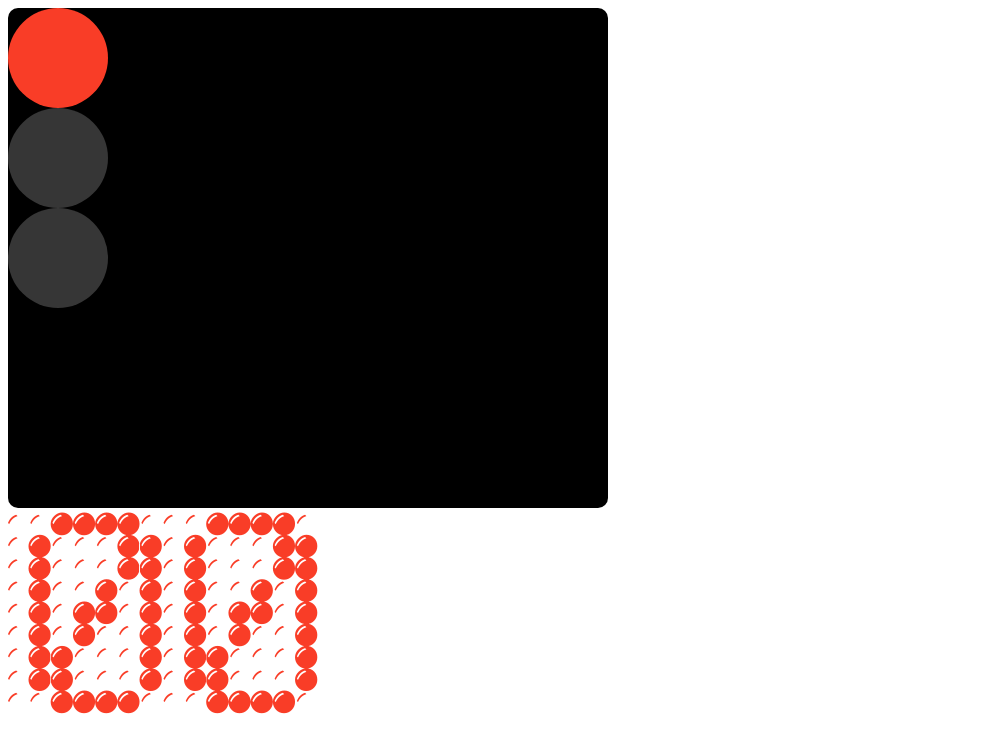
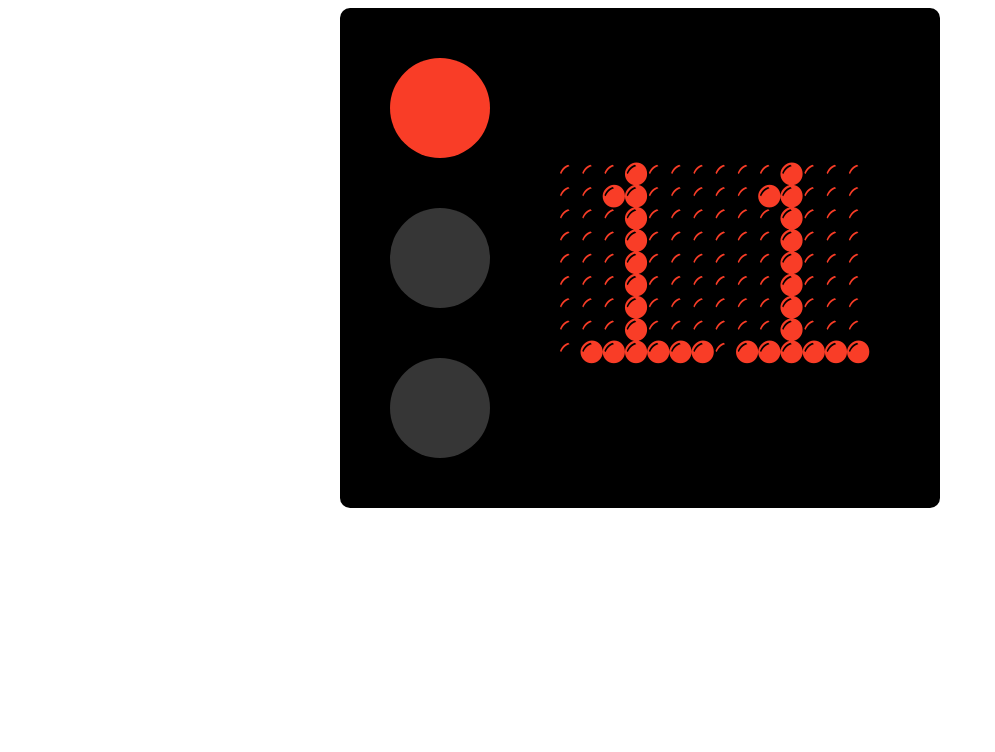
Before and after one commit to joaoaraya/js-semaforoTemporizador, a plain HTML site: page index.html in a window 1280 px wide. Shown: the whole page, without its empty margins (0-995 px from the left). Drawn offline with Linux system fonts and the light colour scheme.

Commit message:
funções do contador e alinhanmento no css

```diff
--- a/css/formas.css
+++ b/css/formas.css
@@ -3,7 +3,15 @@
     src: url("../fonts/led.TTF");
 }
 
+body{
+    display: grid;
+    place-items: center;
+    justify-items: center;
+}
+
 .sinal{
+    position: relative;
+    margin: 50px;
     width: 100px;
     height: 100px;
     background-color: rgb(54, 54, 54);
@@ -11,6 +19,7 @@
 }
 
 #base{
+    justify-content: center;
     width: 600px;
     height: 500px;
     background-color: black;
@@ -18,6 +27,9 @@
 }
 
 #timer{
+    position: relative;
+    top: -500px;
+    left: 220px;
     font-family: "LED BOARD REVERSED";
     font-size: 200px;
     color: rgb(54, 54, 54);
--- a/js/temporizador.js
+++ b/js/temporizador.js
@@ -1,37 +1,49 @@
-// Definir valor indice como (vazio)
-let valueIndex = null;
+// Definir valores iniciais
+let valueIndex = null, n = 16;
 
-// função 'proximo valor' (o 'valor indice' é menor que 52? (sim) add +1, (não) voltar p/ 0)
-const nextValue = () => valueIndex = valueIndex < 52 ? ++valueIndex : 0;
+// Função 'proximo valor' (o 'valor indice' é menor que 52? (sim) add +1, (não) voltar p/ 0)
+const nextValue = () => valueIndex = valueIndex < 36 ? ++valueIndex : 0;
+
+// Função 'contagem de tempo do contador' (tirar 1 numero se for menor que 25)
+const timerCount = () => n = n < 1 ? 15 : --n;
+
+// Função 'zero na frente' inclui o zero na frente se for (9..8)
+const zeroNaFrente = () => n = n < 10 ? '0'+n : n;
 
 
+// Quando exexcutar a função 'nextStep' no timer: (mudar cores e contadores)
 const nextStep = () => {
     let sinalA = document.querySelector('div#vermelho');
     let sinalB = document.querySelector('div#amarelo');
     let sinalC = document.querySelector('div#verde');
     let timer = document.querySelector('p#timer');
 
-    if (valueIndex >= 0 && valueIndex <= 25) {
+    if (valueIndex >= 0 && valueIndex <= 15) {
             sinalA.style.backgroundColor = "rgb(249,61,39)";
             sinalB.style.backgroundColor = "rgb(54, 54, 54)";
             sinalC.style.backgroundColor = "rgb(54, 54, 54)";
             timer.style.color = "rgb(249,61,39)";
+            timerCount();
+            timer.innerHTML = zeroNaFrente();
     }
-    else if (valueIndex >=26 && valueIndex <= 27) {
+    else if (valueIndex >=16 && valueIndex <= 17 || valueIndex >=34 && valueIndex <= 35) {
             sinalA.style.backgroundColor = "rgb(54, 54, 54)";
             sinalB.style.backgroundColor = "rgb(252, 232, 11)";
             sinalC.style.backgroundColor = "rgb(54, 54, 54)";
-            timer.style.color = "rgb(252, 232, 11)";
+            timer.style.color = "rgb(54, 54, 54)";
     }
-    else if (valueIndex >=28 && valueIndex <= 52) {
+    else if (valueIndex >=18 && valueIndex <= 33) {
             sinalA.style.backgroundColor = "rgb(54, 54, 54)";
             sinalB.style.backgroundColor = "rgb(54, 54, 54)";
             sinalC.style.backgroundColor = "rgb(19, 190, 16)";
             timer.style.color = "rgb(19, 190, 16)";
+            timerCount();
+            timer.innerHTML = zeroNaFrente();
     }
 
     nextValue();
 }
 
-/// A função 'GO' executa o intervalo de tempo (timer) a função 'nextstep' a cada 1.000 milisegundos (1 seg.)
+
+// A função 'GO' executa o intervalo de tempo (timer) a função 'nextstep' a cada 1.000 milisegundos (1 seg.)
 const go = () => setInterval (nextStep, 1000);
```
